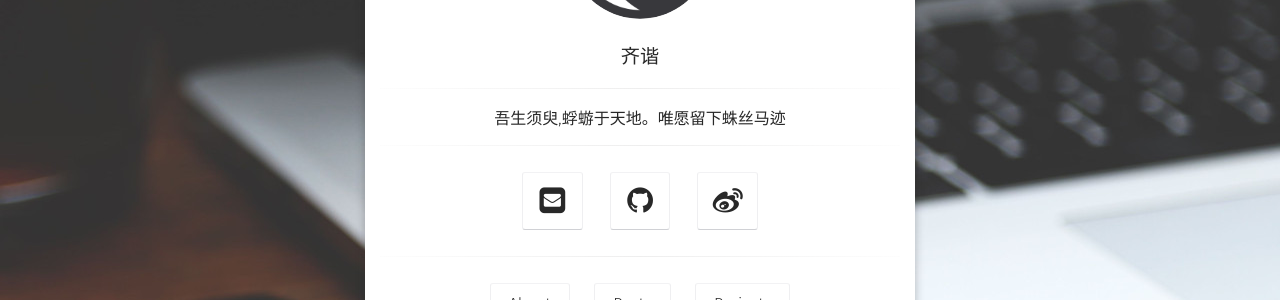
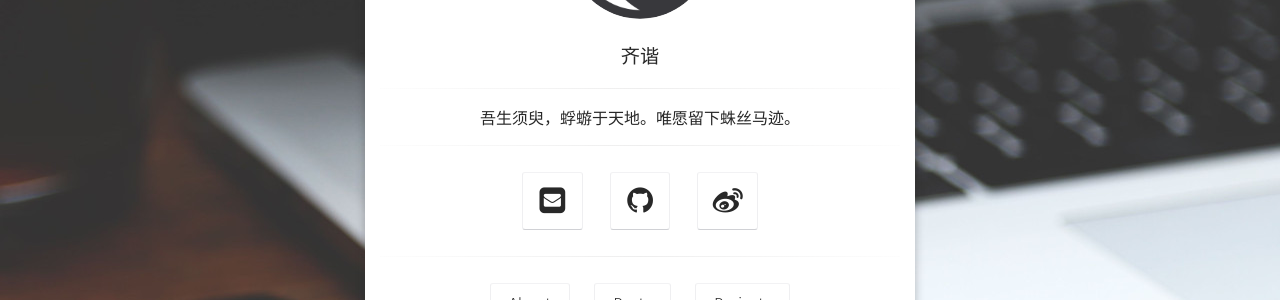
Before and after one commit to jiangshisan/jiangshisan.github.io, a Jekyll site: the page built from index.html, in a window 1280 px wide. Shown: the part 352-652 px from the top of the page. Built offline with Jekyll 4.4.1, drawn with Linux system fonts in a browser that asks for light colours; some web fonts are replaced; part of the change alters nothing that is shown.

```diff
--- a/_config.yml
+++ b/_config.yml
@@ -1,7 +1,7 @@
 # Site
 title: 齐谐
-bio: "吾生须臾,蜉蝣于天地。唯愿留下蛛丝马迹"
-description: "《齐谐》者，志怪者也。这是庄子杜撰的一本记录怪异事物的书。"
+bio: "吾生须臾，蜉蝣于天地。唯愿留下蛛丝马迹。"
+description: "《齐谐》者，志怪者也。庄子杜撰的一本记录怪异事物的书。我很喜欢，借用齐谐来记录我的怪异事物。"
 reading_time: true
 words_per_minute: 200
 logo: "assets/img/logo.png"
```
